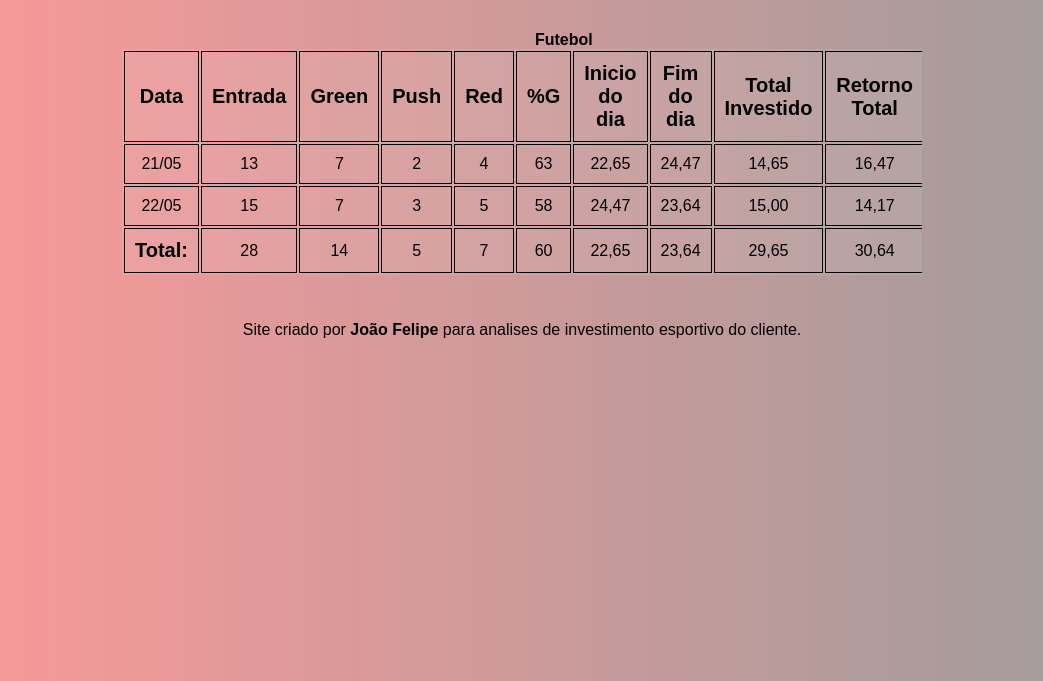
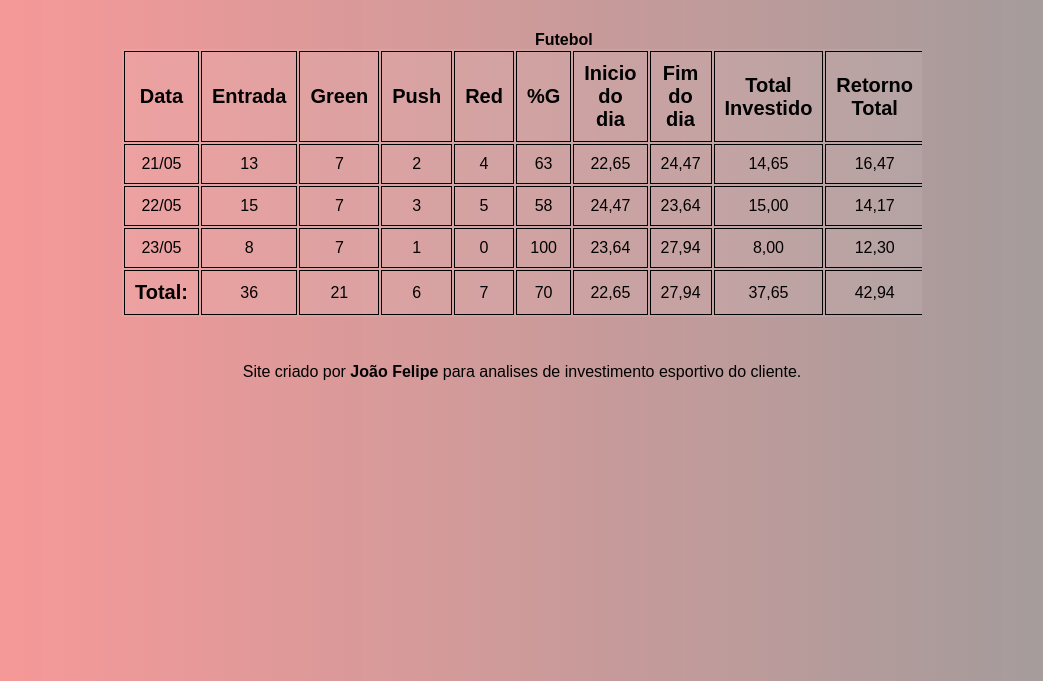
Before and after one commit to joaofelipecode/Relatorio, a plain HTML site: page index.html in a window 1280 px wide. Shown: the part 119-800 px from the top of the page, without its empty margins (118-1161 px from the left). Drawn offline with Linux system fonts and the light colour scheme.

Commit message:
atualização:23/05

```diff
--- a/index.html
+++ b/index.html
@@ -59,20 +59,33 @@
                                     <td>14,17</td>
                                     <td>-0,83</td>
                                 </tr>
+                                <tr>
+                                    <td>23/05</td>
+                                    <td>8</td>
+                                    <td>7</td>
+                                    <td>1</td>
+                                    <td>0</td>
+                                    <td>100</td>
+                                    <td>23,64</td>
+                                    <td>27,94</td>
+                                    <td>8,00</td>
+                                    <td>12,30</td>
+                                    <td>4,30</td>
+                                </tr>
                             </tbody>
                             <tfoot>
                                 <tr>
                                     <th id="txt">Total:</th>
-                                    <td>28</td>
-                                    <td>14</td>
-                                    <td>5</td>
+                                    <td>36</td>
+                                    <td>21</td>
+                                    <td>6</td>
                                     <td>7</td>
-                                    <td>60</td>
+                                    <td>70</td>
                                     <td>22,65</td>
-                                    <td>23,64</td>
-                                    <td>29,65</td>
-                                    <td>30,64</td>
-                                    <td>0,99</td>
+                                    <td>27,94</td>
+                                    <td>37,65</td>
+                                    <td>42,94</td>
+                                    <td>5,29</td>
                                 </tr>
                             </tfoot>
                         </table>
```
